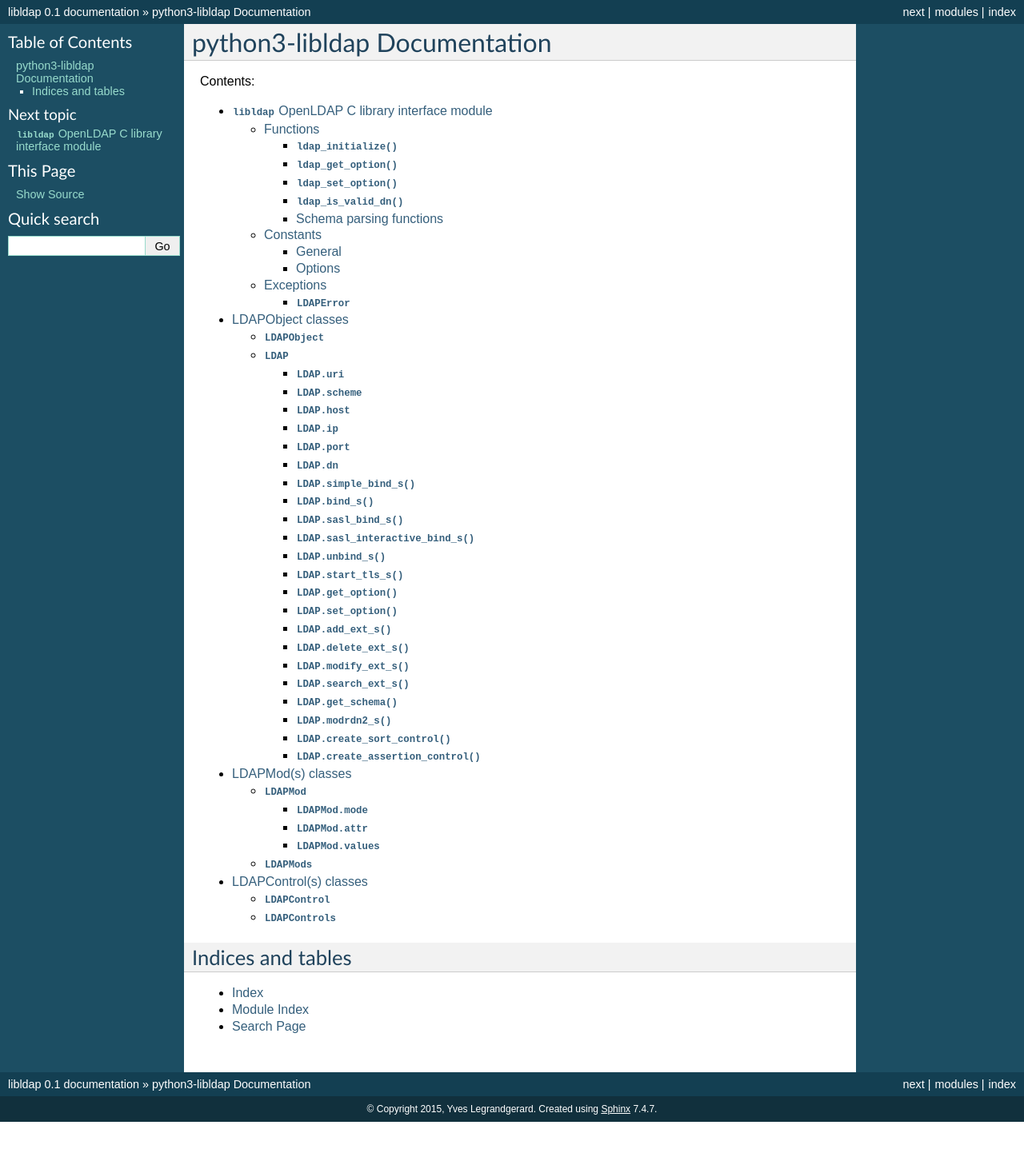
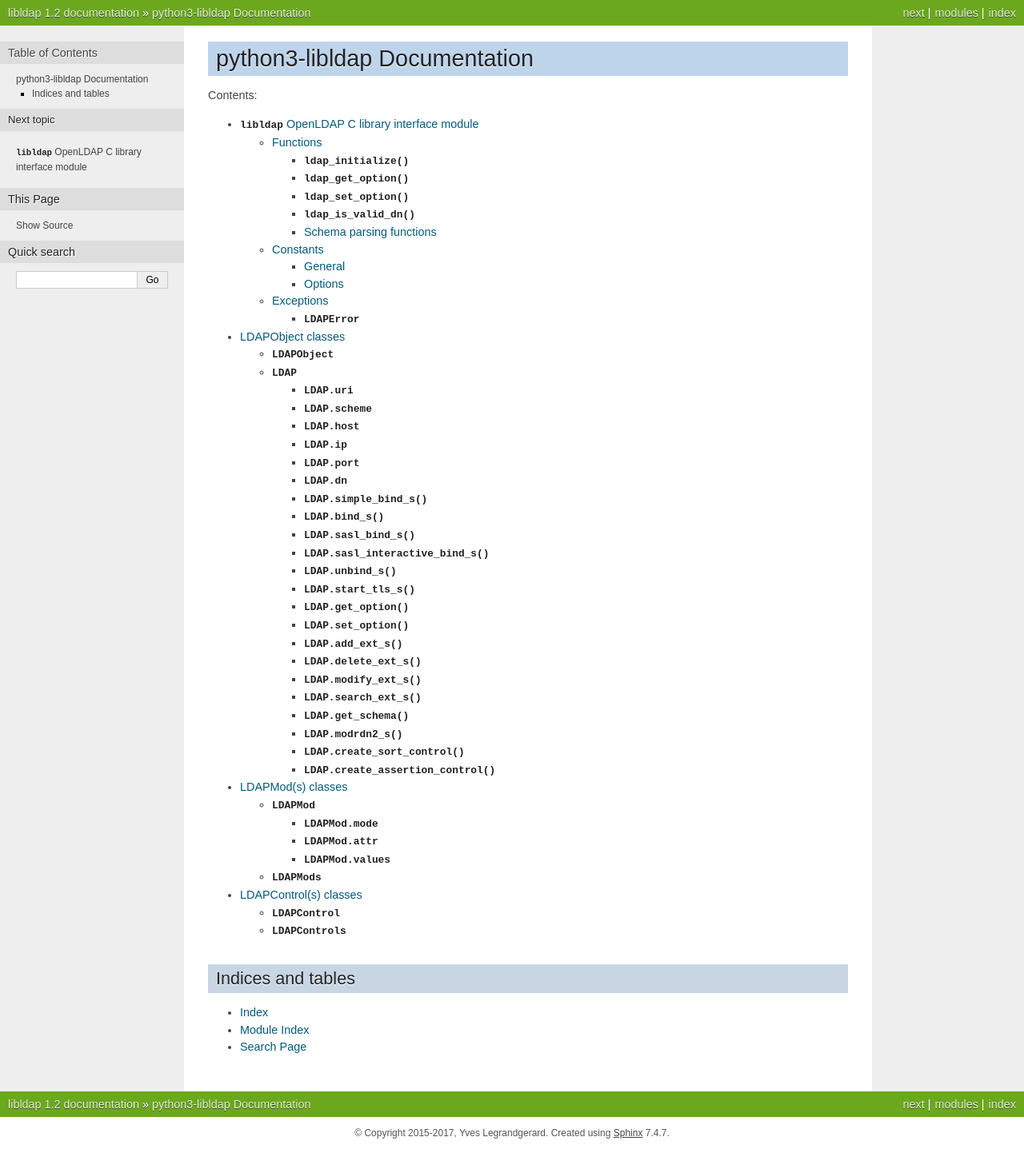
Before and after one commit to ylgg/libldap, a Sphinx documentation site: the page built from sphinx/source/index.rst, in a window 1280 px wide. Shown: the whole page at 80% size. Built offline with Sphinx 7.4.7, drawn with Linux system fonts in a browser that asks for light colours; before the commit the page ends 1403 px from its top, so only the background shows below that.

```diff
--- a/sphinx/source/conf.py
+++ b/sphinx/source/conf.py
@@ -47,16 +47,16 @@
 
 # General information about the project.
 project = 'libldap'
-copyright = '2015, Yves Legrandgerard'
+copyright = '2015-2017, Yves Legrandgerard'
 
 # The version info for the project you're documenting, acts as replacement for
 # |version| and |release|, also used in various other places throughout the
 # built documents.
 #
 # The short X.Y version.
-version = '0.1'
+version = '1.2'
 # The full version, including alpha/beta/rc tags.
-release = '0.1'
+release = '1.2'
 
 # The language for content autogenerated by Sphinx. Refer to documentation
 # for a list of supported languages.
@@ -101,7 +101,7 @@
 
 # The theme to use for HTML and HTML Help pages.  See the documentation for
 # a list of builtin themes.
-html_theme = 'default'
+html_theme = 'nature'
 
 # Theme options are theme-specific and customize the look and feel of a theme
 # further.  For a list of options available for each theme, see the
```
Also changed, not shown: 2 other files.
